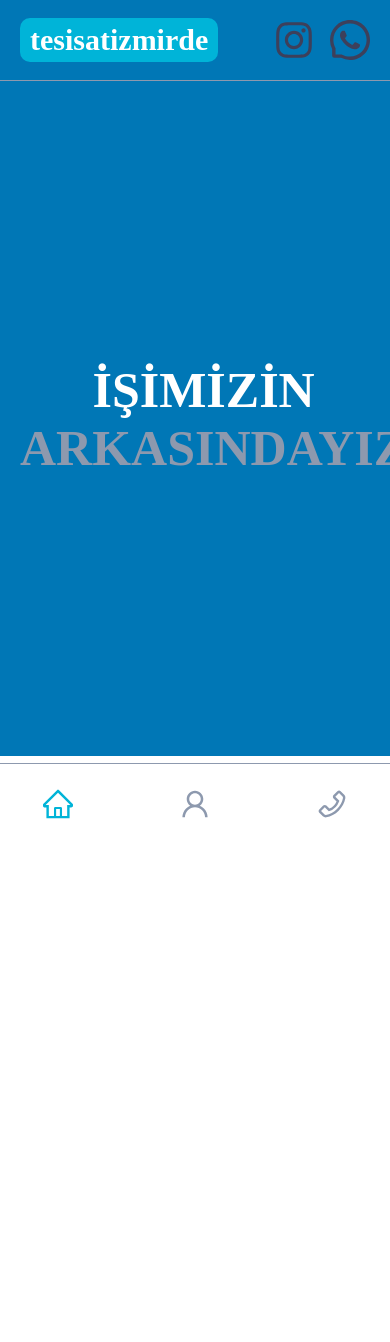
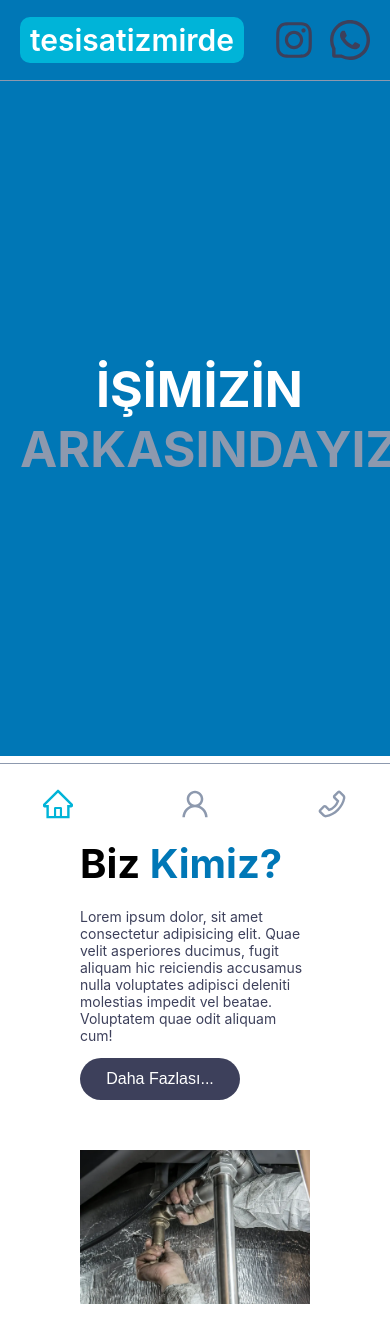
Before and after one commit to Bunyamin-35/tesisatizmirde, a React (Create React App) app in the folder client/: page / in a window 390 px wide. Shown: the top 1342 px of the page. Before the commit the page ends 844 px from the top, so only its background shows below. Built offline with nearby package versions, Linux system fonts and the light colour scheme.

Commit message:
tesisatizmirde.com | About component added.

```diff
--- a/client/src/components/About/about.module.scss
+++ b/client/src/components/About/about.module.scss
@@ -1,3 +1,192 @@
 .about {
-    background: red;
+    display: flex;
+    margin: 50px 80px;
+
+    .about_text {
+        display: flex;
+        flex-direction: column;
+        align-items: flex-start;
+        width: 100%;
+
+        h2 {
+            font-size: 60px;
+            margin-bottom: 20px;
+            color: #000;
+
+            span {
+                color: #0077b6;
+            }
+        }
+
+        p {
+            font-size: 18px;
+            margin-top: 0;
+            width: 80%;
+            color: #3d405b;
+
+        }
+
+        button {
+            width: 200px;
+            border: none;
+            color: #ffffff;
+            padding: 12px 0px;
+            border-radius: 40px;
+            font-size: 20px;
+            background: #3d405b;
+            cursor: pointer;
+            transition: .5s ease-in-out;
+
+            &:hover {
+                background: #0077b6;
+            }
+
+        }
+    }
+
+    .about_image {
+        width: 100%;
+        display: flex;
+        justify-content: center;
+        align-items: center;
+
+        img {
+            // clip-path: circle(50% at 50% 50%);
+            width: 100%;
+            height: auto;
+        }
+    }
+
 }
+
+@media screen and (max-width:980px) {
+
+    .about {
+        display: flex;
+        flex-direction: column;
+        gap: 50px;
+        margin: 50px 80px;
+
+        .about_text {
+            display: flex;
+            flex-direction: column;
+            align-items: flex-start;
+            width: 100%;
+
+            h2 {
+                font-size: 50px;
+                margin-bottom: 20px;
+                color: #000;
+
+                span {
+                    color: #0077b6;
+                }
+            }
+
+            p {
+                font-size: 16px;
+                margin-top: 0;
+                width: 100%;
+                color: #3d405b;
+
+            }
+
+            button {
+                width: 200px;
+                border: none;
+                color: #ffffff;
+                padding: 12px 0px;
+                border-radius: 40px;
+                font-size: 20px;
+                background: #3d405b;
+                cursor: pointer;
+                transition: .5s ease-in-out;
+
+                &:hover {
+                    background: #0077b6;
+                }
+
+            }
+        }
+
+        .about_image {
+            width: 100%;
+            display: flex;
+            justify-content: center;
+            align-items: center;
+
+            img {
+                width: 100%;
+                height: auto;
+            }
+        }
+
+    }
+
+}
+
+@media screen and (max-width:768px) {
+
+    .about {
+        display: flex;
+        flex-direction: column;
+        gap: 50px;
+        margin: 50px 80px;
+
+        .about_text {
+            display: flex;
+            flex-direction: column;
+            align-items: flex-start;
+            width: 100%;
+
+            h2 {
+                font-size: 40px;
+                margin-bottom: 20px;
+                color: #000;
+
+                span {
+                    color: #0077b6;
+                }
+            }
+
+            p {
+                font-size: 14px;
+                margin-top: 0;
+                width: 100%;
+                color: #3d405b;
+
+            }
+
+            button {
+                width: 160px;
+                border: none;
+                color: #ffffff;
+                padding: 12px 0px;
+                border-radius: 40px;
+                font-size: 16px;
+                background: #3d405b;
+                cursor: pointer;
+                transition: .5s ease-in-out;
+
+                &:hover {
+                    background: #0077b6;
+                }
+
+            }
+        }
+
+        .about_image {
+            width: 100%;
+            display: flex;
+            justify-content: center;
+            align-items: center;
+
+            img {
+                width: 100%;
+                height: auto;
+            }
+        }
+
+    }
+
+}
--- a/client/src/components/About/index.jsx
+++ b/client/src/components/About/index.jsx
@@ -1,9 +1,19 @@
 import React from 'react'
 import styles from "./about.module.scss"
+import hero from "../../assets/hero.webp"
 
 const About = () => {
   return (
-    <div className={styles.about}>About</div>
+    <section className={styles.about}>
+      <article className={styles.about_text}>
+        <h2>Biz <span>Kimiz?</span></h2>
+        <p>Lorem ipsum dolor, sit amet consectetur adipisicing elit. Quae velit asperiores ducimus, fugit aliquam hic reiciendis accusamus nulla voluptates adipisci deleniti molestias impedit vel beatae. Voluptatem quae odit aliquam cum!</p>
+        <button>Daha Fazlası...</button>
+      </article>
+      <article className={styles.about_image}>
+        <img src={hero} alt="" />
+      </article>
+    </section>
   )
 }
 
--- a/client/src/components/Hero/hero.module.scss
+++ b/client/src/components/Hero/hero.module.scss
@@ -38,13 +38,10 @@
         justify-content: center;
         align-items: center;
 
-        .hero_image {
-            background-image: url("../../assets/hero2.webp");
-            background-position: center;
-            object-fit: cover;
-            width: 450px;
-            height: 450px;
-            border-radius: 50%;
+        img {
+            clip-path: circle(39% at 50% 50%);
+            width: 100%;
+            height: auto;
         }
     }
 }
@@ -90,13 +87,10 @@
             justify-content: center;
             align-items: center;
 
-            .hero_image {
-                background-image: url("../../assets/hero2.webp");
-                background-position: center;
-                object-fit: cover;
-                width: 380px;
-                height: 380px;
-                border-radius: 50%;
+            img {
+                clip-path: circle(39% at 50% 50%);
+                width: 100%;
+                height: auto;
             }
         }
     }
@@ -144,13 +138,10 @@
             justify-content: center;
             align-items: center;
 
-            .hero_image {
-                background-image: url("../../assets/hero2.webp");
-                background-position: center;
-                object-fit: cover;
-                width: 320px;
-                height: 320px;
-                border-radius: 50%;
+            img {
+                clip-path: circle(39% at 50% 50%);
+                width: 100%;
+                height: auto;
             }
         }
     }
--- a/client/src/components/Hero/index.jsx
+++ b/client/src/components/Hero/index.jsx
@@ -1,5 +1,6 @@
 import React from 'react'
 import styles from "./hero.module.scss"
+import hero2 from "../../assets/hero2.webp"
 
 
 const Hero = () => {
@@ -9,7 +10,7 @@ const Hero = () => {
                 <h2>İŞİMİZİN <span>ARKASINDAYIZ</span></h2>
             </article>
             <article className={styles.hero_right}>
-                <div className={styles.hero_image}></div>
+                <img src={hero2} alt="" />
             </article>
         </section>
     )
--- a/client/src/index.css
+++ b/client/src/index.css
@@ -3,16 +3,16 @@ body {
   padding: 0;
   box-sizing: border-box;
   background-color: #fff;
-  /* font-family: -apple-system, BlinkMacSystemFont, 'Segoe UI', 'Roboto', 'Oxygen',
+  font-family: -apple-system, BlinkMacSystemFont, 'Segoe UI', 'Roboto', 'Oxygen',
     'Ubuntu', 'Cantarell', 'Fira Sans', 'Droid Sans', 'Helvetica Neue',
     sans-serif;
   -webkit-font-smoothing: antialiased;
-  -moz-osx-font-smoothing: grayscale; */
+  -moz-osx-font-smoothing: grayscale;
 }
 
 code {
-  /* font-family: source-code-pro, Menlo, Monaco, Consolas, 'Courier New',
-    monospace; */
+  font-family: source-code-pro, Menlo, Monaco, Consolas, 'Courier New',
+    monospace;
 }
 
 .active {
--- a/client/src/pages/Home/index.jsx
+++ b/client/src/pages/Home/index.jsx
@@ -1,12 +1,14 @@
 import React from 'react'
-import Navbar from '../../components/Navbar';
-import Hero from '../../components/Hero';
+import Navbar from '../../components/Navbar/index.jsx';
+import Hero from '../../components/Hero/index.jsx';
+import About from "../../components/About/index.jsx"
 
 const Home = () => {
   return (
     <div>
         <Navbar/>
         <Hero/>
+        <About />
     </div>
   )
 }
```
